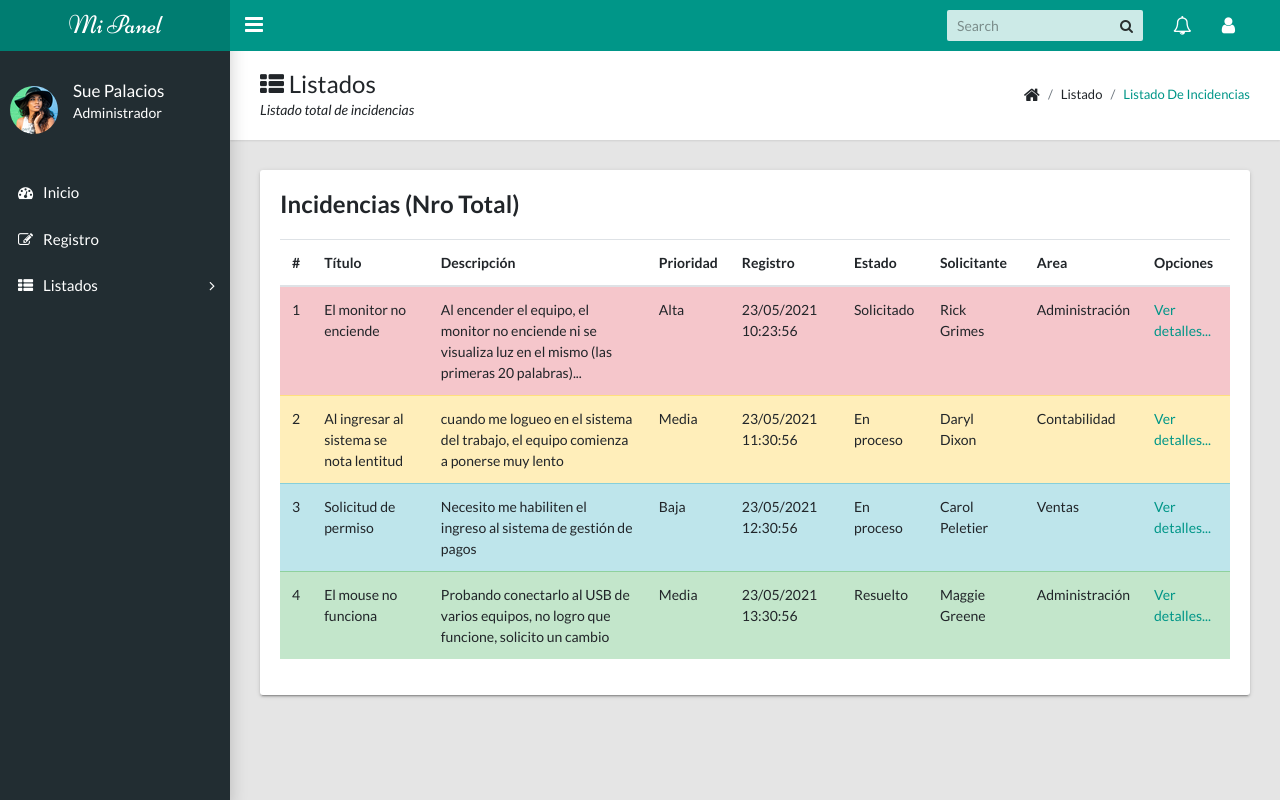
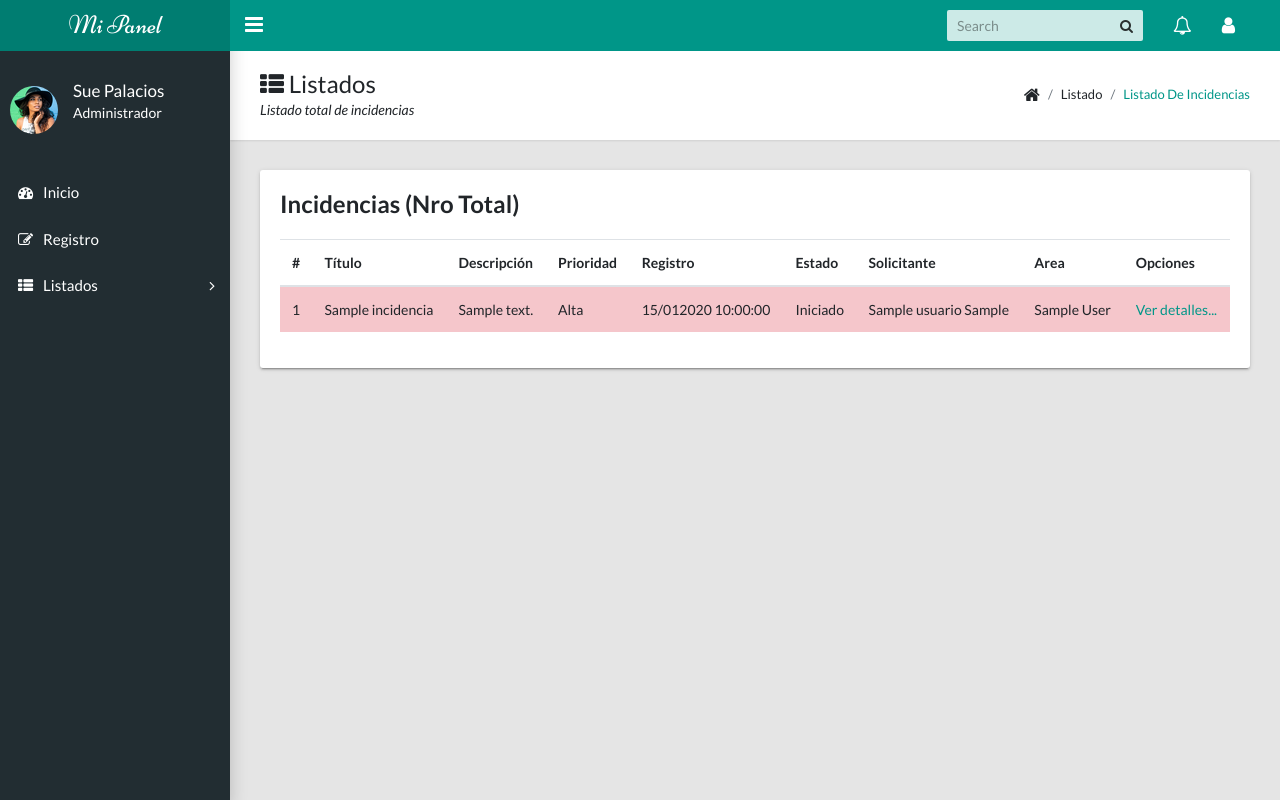
Before and after one commit to gassalta/karina, a PHP site: page /karina/listado.php in a window 1280 px wide. Run offline with PHP 8.4, Linux system fonts and the light colour scheme; the visitor is signed in with stand-in values (Sample User, id 1); data comes from the database, SQL or seed files in the repository; tables that the repository leaves empty or names only in its code hold one stand-in row (values such as "Sample post").

Commit message:
Registro de eventos funcionando

```diff
--- a/class/incidencias.php
+++ b/class/incidencias.php
@@ -28,15 +28,19 @@ class Incidencias
                 $response = $this->notFoundResponse();
                 break;
         }
-        header($response['status_code_header']);
-        if ($response['body']) {
-            echo json_encode($response['body']);
+        if ($response) {
+            echo json_encode($response);
         }
     }
 
-    private function mostrarIncidencias()
+    public function mostrarIncidencias()
     {
-        $query = "SELECT * FROM usuarios";
+        $query = 'SELECT ins.id,ins.titulo,ins.descripcion,u.nombre,u.apellido,ua.area_nombre area, ie.est_nombre estado, ip.pri_nombre prioridad, DATE_FORMAT(ins.fecha, "%d/%m%Y %H:%i:%s") fechas FROM incidencias ins
+        INNER JOIN inc_prioridades ip ON ins.prioridad = ip.pri_id
+        INNER JOIN inc_estado ie ON ins.estado = ie.est_id
+        INNER JOIN usuarios u ON ins.creado_por = u.id
+        INNER JOIN user_areas ua ON u.area = ua.id
+        ORDER by ins.prioridad ASC;';
 
         try {
             $statement = $this->db->query($query);
@@ -45,8 +49,7 @@ class Incidencias
             exit($e->getMessage());
         }
 
-        $response['status_code_header'] = 'HTTP/1.1 200 OK';
-        $response['body'] = $result;
+        $response = $result;
         return $response;
     }
 
@@ -69,11 +72,13 @@ class Incidencias
             return $this->unprocessableEntityResponse();
         }
         // VALIDACION basica
+        $titulo     = htmlspecialchars($sanitize['titulo']);
+        $detalles     = htmlspecialchars($sanitize['detalles']);
+        $prioridad     = htmlspecialchars($sanitize['prioridad']);
+        $usuario    = $_SESSION['id'];
 
-        $email     = htmlspecialchars($sanitize['email']);
-        $password     = htmlspecialchars(md5($sanitize['password']));
 
-        if (empty($email) or !filter_var($email, FILTER_VALIDATE_EMAIL) and empty($password)) {
+        if (empty($titulo) and empty($detalles) and empty($prioridad)) {
             $status  = "error";
             self::$valid = false;
         }
@@ -81,23 +86,15 @@ class Incidencias
         if (self::$valid) {
 
             $pdo = $this->db;
-            // Verificar usuario y contraseña que este activo
-            $login_usuario = $pdo->prepare("SELECT * FROM usuarios WHERE email = '{$email}' AND password = '{$password}'");
-            // Bind values
-
-            $login_usuario->execute();
 
             try {
-                if ($row = $login_usuario->fetch()) {
-                    $id = $row['id'];
-                    // Actualizar el ultimo login
-                    $pdo->exec("UPDATE usuarios SET ultfechaacceso = NOW() WHERE id = {$id}");
-                    // Generar sesion de usuario
-                    $this->prepLogin($id, $row);
-                    $status = "success";
-                } else {
-                    $status  = "error";
-                }
+                $insertar = "INSERT INTO incidencias (titulo,descripcion,creado_por,fecha,prioridad,estado)
+						   VALUES ('{$titulo}','{$detalles}','{$usuario}',NOW(),'{$prioridad}',1)";
+
+                $incidenciaSql = $pdo->prepare($insertar);
+                $incidenciaSql->execute();
+                $status = 'success';
+
             } catch (\PDOException $e) {
                 exit($e->getMessage());
             }
@@ -108,16 +105,6 @@ class Incidencias
             'status' =>  $status
         );
         return $response;
-    }
-
-
-    public function prepLogin($id, $row)
-    {
-        $_SESSION['id'] = $id;
-        $_SESSION['nombre'] = $row['nombre'];
-        $_SESSION['apellido'] = $row['apellido'];
-        $_SESSION['nivel'] = $row['nivel'];
-        $_SESSION['imagen'] = $row['imagen'];
     }
 
     public function find($id)
--- a/listado.php
+++ b/listado.php
@@ -1,12 +1,12 @@
 <?php require_once 'class/funciones.php';
 
-if (!isset($_SESSION['id']))
-{
+if (!isset($_SESSION['id'])) {
   header("Location: ./login.php");
 }
 ?>
 <!DOCTYPE html>
 <html lang="en">
+
 <head>
   <meta name="description" content="Vali is a responsive and free admin theme built with Bootstrap 4, SASS and PUG.js. It's fully customizable and modular.">
   <!-- Twitter meta-->
@@ -29,6 +29,7 @@ if (!isset($_SESSION['id']))
   <!-- Font-icon css-->
   <link rel="stylesheet" type="text/css" href="https://maxcdn.bootstrapcdn.com/font-awesome/4.7.0/css/font-awesome.min.css">
 </head>
+
 <body class="app sidebar-mini">
   <!-- Navbar-->
   <header class="app-header"><a class="app-header__logo" href="index.html">Mi Panel</a>
@@ -48,33 +49,39 @@ if (!isset($_SESSION['id']))
                 <div>
                   <p class="app-notification__message">Lisa sent you a mail</p>
                   <p class="app-notification__meta">2 min ago</p>
-                  </div></a></li>
+                </div>
+              </a></li>
             <li><a class="app-notification__item" href="javascript:;"><span class="app-notification__icon"><span class="fa-stack fa-lg"><i class="fa fa-circle fa-stack-2x text-danger"></i><i class="fa fa-hdd-o fa-stack-1x fa-inverse"></i></span></span>
                 <div>
                   <p class="app-notification__message">Mail server not working</p>
                   <p class="app-notification__meta">5 min ago</p>
-                  </div></a></li>
+                </div>
+              </a></li>
             <li><a class="app-notification__item" href="javascript:;"><span class="app-notification__icon"><span class="fa-stack fa-lg"><i class="fa fa-circle fa-stack-2x text-success"></i><i class="fa fa-money fa-stack-1x fa-inverse"></i></span></span>
                 <div>
                   <p class="app-notification__message">Transaction complete</p>
                   <p class="app-notification__meta">2 days ago</p>
-                  </div></a></li>
+                </div>
+              </a></li>
             <div class="app-notification__content">
               <li><a class="app-notification__item" href="javascript:;"><span class="app-notification__icon"><span class="fa-stack fa-lg"><i class="fa fa-circle fa-stack-2x text-primary"></i><i class="fa fa-envelope fa-stack-1x fa-inverse"></i></span></span>
                   <div>
                     <p class="app-notification__message">Lisa sent you a mail</p>
                     <p class="app-notification__meta">2 min ago</p>
-                    </div></a></li>
+                  </div>
+                </a></li>
               <li><a class="app-notification__item" href="javascript:;"><span class="app-notification__icon"><span class="fa-stack fa-lg"><i class="fa fa-circle fa-stack-2x text-danger"></i><i class="fa fa-hdd-o fa-stack-1x fa-inverse"></i></span></span>
                   <div>
                     <p class="app-notification__message">Mail server not working</p>
                     <p class="app-notification__meta">5 min ago</p>
-                    </div></a></li>
+                  </div>
+                </a></li>
               <li><a class="app-notification__item" href="javascript:;"><span class="app-notification__icon"><span class="fa-stack fa-lg"><i class="fa fa-circle fa-stack-2x text-success"></i><i class="fa fa-money fa-stack-1x fa-inverse"></i></span></span>
                   <div>
                     <p class="app-notification__message">Transaction complete</p>
                     <p class="app-notification__meta">2 days ago</p>
-                    </div></a></li>
+                  </div>
+                </a></li>
             </div>
           </div>
           <li class="app-notification__footer"><a href="#">See all notifications.</a></li>
@@ -138,7 +145,6 @@ if (!isset($_SESSION['id']))
       </ul>
     </div>
     <div class="row">
-
       <div class="col-md-12">
         <div class="tile">
           <h3 class="tile-title">Incidencias (Nro Total)</h3>
@@ -159,53 +165,36 @@ if (!isset($_SESSION['id']))
                 </tr>
               </thead>
               <tbody>
-                  <tr class="table-danger">
-                    <td>1</td>
-                    <td>El monitor no enciende</td>
-                    <td>Al encender el equipo, el monitor no enciende ni se visualiza luz en el mismo (las primeras 20 palabras)...</td>
-                    <td>Alta</td>
-                    <td>23/05/2021 10:23:56</td>
-                    <td>Solicitado</td>
-                    <td>Rick Grimes</td>
-                    <td>Administración</td>
-                    <td><a href="#">Ver detalles...</a></td>
-                  </tr>
+                <?php
+                $control = (new Incidencias($bd, $requestMethod, null))->mostrarIncidencias();
+                foreach ($control as $r) {
+                  $prioridad = $r['prioridad'];
+                  switch ($prioridad) {
+                    case 'Alta':
+                        $class = 'table-danger';
+                        break;
+                    case 'Media':
+                      $class = 'table-warning';
+                        break;
+                    case 'Baja':
+                      $class = 'table-info';
+                        break;
+                };
 
-                  <tr class="table-warning">
-                    <td>2</td>
-                    <td>Al ingresar al sistema se nota lentitud</td>
-                    <td>cuando me logueo en el sistema del trabajo, el equipo comienza a ponerse muy lento</td>
-                    <td>Media</td>
-                    <td>23/05/2021 11:30:56</td>
-                    <td>En proceso</td>
-                    <td>Daryl Dixon</td>
-                    <td>Contabilidad</td>
-                    <td><a href="#">Ver detalles...</a></td>
-                  </tr>
+                  echo "<tr class=\"{$class}\">";
+                  echo "<td>{$r['id']}</td>";
+                  echo "<td>{$r['titulo']}</td>";
+                  echo "<td>{$r['descripcion']}</td>";
+                  echo "<td>{$r['prioridad']}</td>";
+                  echo "<td>{$r['fechas']}</td>";
+                  echo "<td>{$r['estado']}</td>";
+                  echo "<td>{$r['nombre']} {$r['apellido']}</td>";
+                  echo "<td>{$r['area']}</td>";
 
-                  <tr class="table-info">
-                      <td>3</td>
-                      <td>Solicitud de permiso</td>
-                      <td>Necesito me habiliten el ingreso al sistema de gestión de pagos</td>
-                      <td>Baja</td>
-                      <td>23/05/2021 12:30:56</td>
-                      <td>En proceso</td>
-                      <td>Carol Peletier</td>
-                      <td>Ventas</td>
-                      <td><a href="#">Ver detalles...</a></td>
-                  </tr>
+                 echo ' <td><a href="#">Ver detalles...</a></td></tr>';
+                }
 
-                  <tr class="table-success">
-                      <td>4</td>
-                      <td>El mouse no funciona</td>
-                      <td>Probando conectarlo al USB de varios equipos, no logro que funcione, solicito un cambio</td>
-                      <td>Media </td>
-                      <td>23/05/2021 13:30:56 </td>
-                      <td>Resuelto </td>
-                      <td>Maggie Greene</td>
-                      <td>Administración</td>
-                      <td><a href="#">Ver detalles...</a></td>
-                    </tr>
+                ?>
 
               </tbody>
             </table>
@@ -226,4 +215,5 @@ if (!isset($_SESSION['id']))
   <!-- Page specific javascripts-->
 
 </body>
+
 </html>
```
Also changed, not shown: carga.php (+8 -7 lines), js/Funciones.js (+20 -10 lines). Lines whose indentation alone changed are shown as unchanged.
